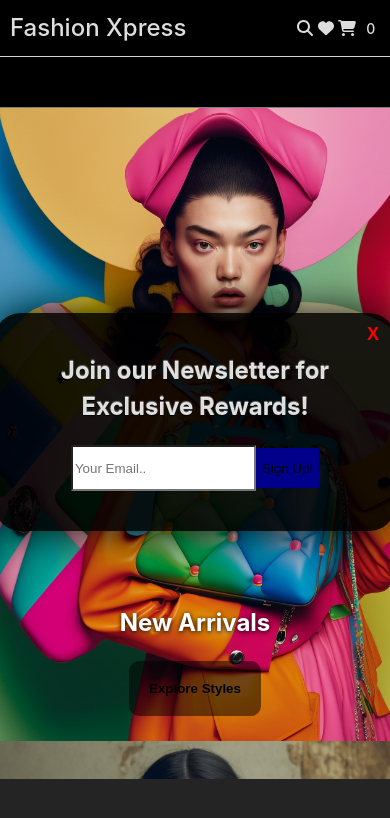
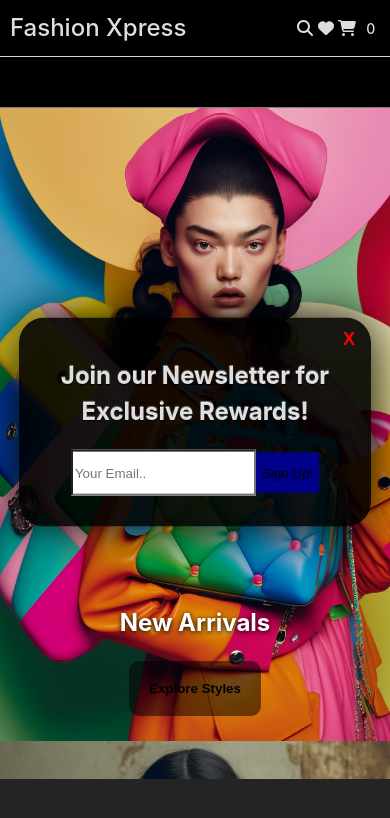
Before and after one commit to Ocn-W/retail-website, a React (Vite) app: page / in a window 390 px wide. Shown: the top 818 px of the page. Built offline with nearby package versions, Linux system fonts and the light colour scheme.

Commit message:
Minor fixes for mobile

```diff
--- a/src/css/Navigation.css
+++ b/src/css/Navigation.css
@@ -109,7 +109,7 @@ nav {
     }
 
     .navCatMenu li {
-        font-size: 12px;
+        font-size: 10px;
     }
 
     .searchInput {
--- a/src/css/NewsLetter.css
+++ b/src/css/NewsLetter.css
@@ -48,3 +48,10 @@
     color: rgb(136, 0, 0);
     text-shadow: none;
 }
+
+@media (max-width: 480px) {
+    .newsletter {
+        height: 20%;
+        width: 80%;
+    }
+}
```
